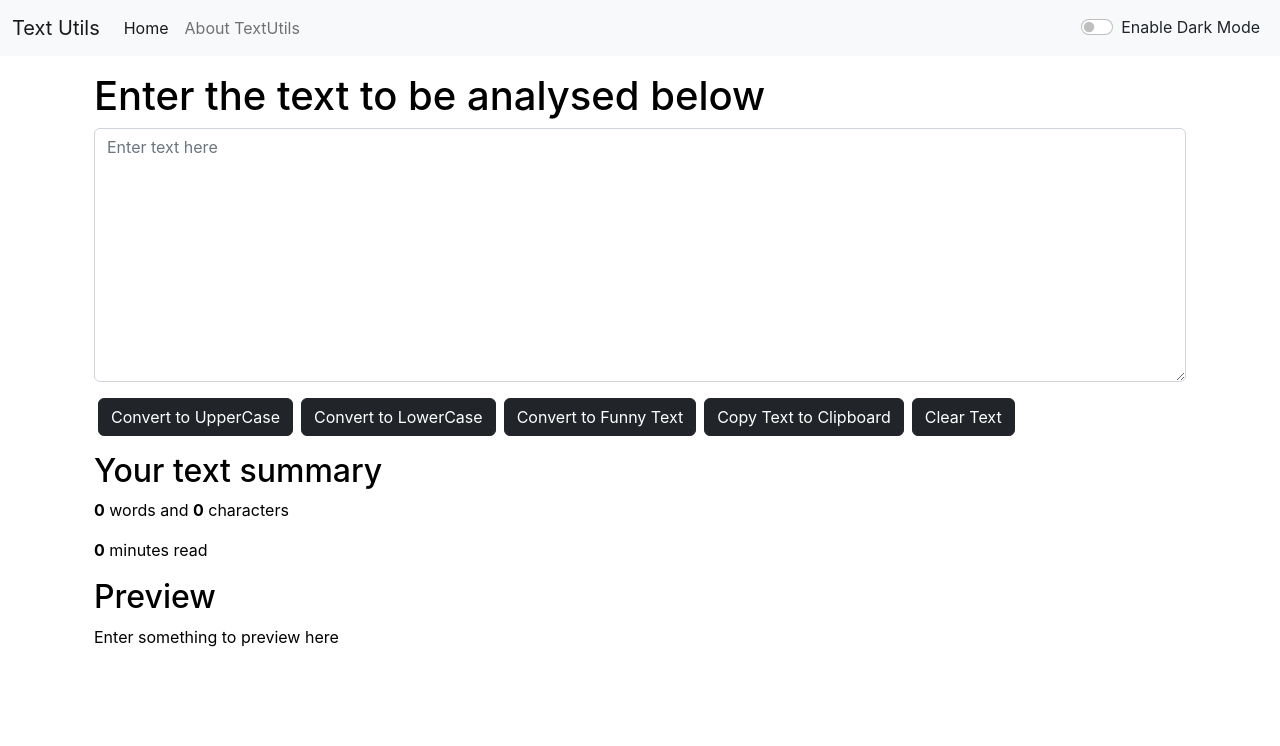
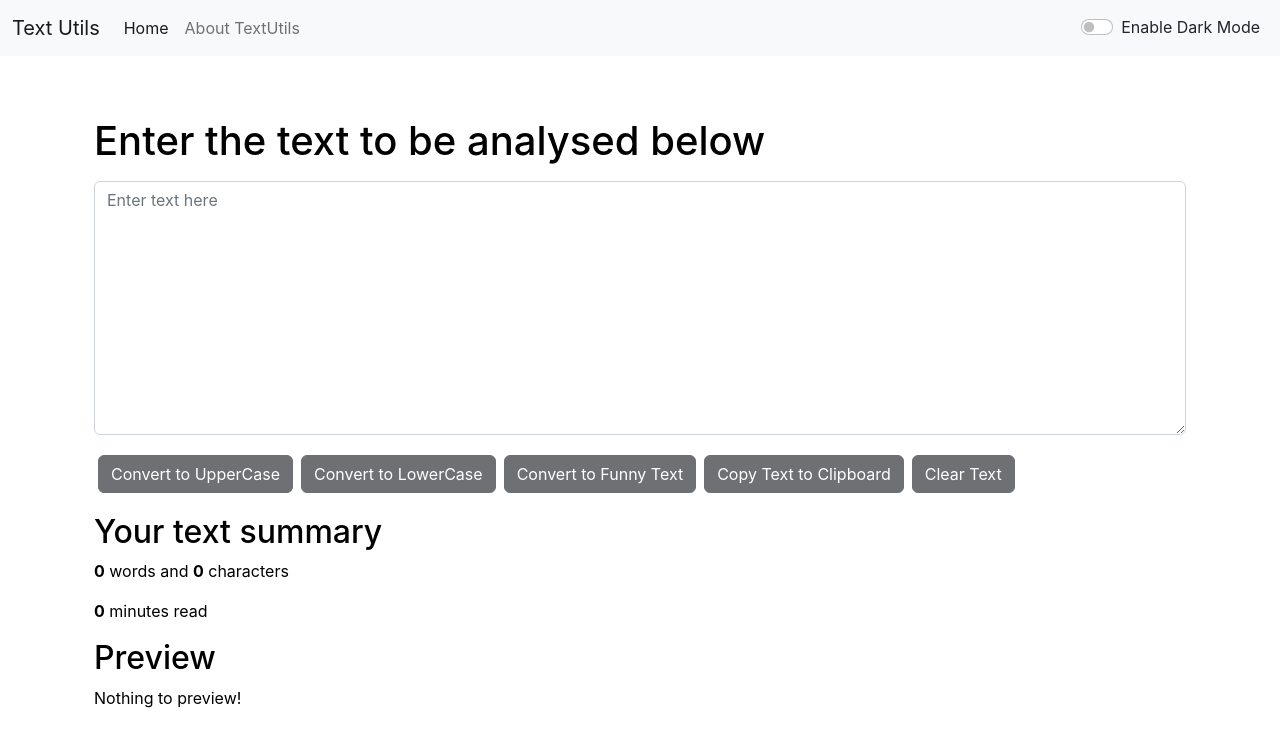
Before and after one commit to NiharPhansalkar/React-Text-Utils, a React (Create React App) app: page / in a window 1280 px wide. Shown: the top 746 px of the page. Built offline with nearby package versions, Linux system fonts and the light colour scheme.

Commit message:
fixed cls, disabled buttons for no inputs, final touches

```diff
--- a/src/Components/About.js
+++ b/src/Components/About.js
@@ -1,31 +1,39 @@
 import React from 'react'
 
 export default function About(props) {
+  let myStyle = {
+    color: props.mode==='light' ? '#343a40' : 'white',
+    backgroundColor: props.mode==='light' ? 'white' : '#343a40',
+    border: '1px solid',
+    borderColor: props.mode==='light' ? '#343a40' : 'white',
+  };
+
   return (
-    <div className='container'>
+    <div className='container' style={{color: props.mode==='light' ? '#343a40' : 'white'}}>
         <h1 className='my-3'>About Us</h1>
         <div className="accordion" id="accordionExample">
-          <div className="accordion-item">
+          <div className="accordion-item" style={myStyle}>
             <h2 className="accordion-header" id="headingOne">
-              <button className="accordion-button" type="button" data-bs-toggle="collapse" data-bs-target="#collapseOne" aria-expanded="true" aria-controls="collapseOne">
+              <button className="accordion-button" type="button" data-bs-toggle="collapse" data-bs-target="#collapseOne" aria-expanded="true" aria-controls="collapseOne" style={myStyle}>
                 Creator
               </button>
             </h2>
             <div id="collapseOne" className="accordion-collapse collapse show" aria-labelledby="headingOne" data-bs-parent="#accordionExample">
-              <div className="accordion-body">
+              <div className="accordion-body" style={myStyle}>
                 <strong>Creator: </strong> This text utils has been created by Nihar Phansalkar. Thank you for using this text util! I hope you enjoyed it :D. Check out my <a href='https://github.com/NiharPhansalkar' target="_blank" rel="noreferrer">GitHub</a> page for more projects.
               </div>
             </div>
           </div>
-          <div className="accordion-item">
+          <div className="accordion-item" style={myStyle}>
             <h2 className="accordion-header" id="headingThree">
-              <button className="accordion-button collapsed" type="button" data-bs-toggle="collapse" data-bs-target="#collapseThree" aria-expanded="false" aria-controls="collapseThree">
+              <button className="accordion-button collapsed" type="button" data-bs-toggle="collapse" data-bs-target="#collapseThree" aria-expanded="false" aria-controls="collapseThree" style={myStyle}>
                 Text Utils info
               </button>
             </h2>
             <div id="collapseThree" className="accordion-collapse collapse" aria-labelledby="headingThree" data-bs-parent="#accordionExample">
-              <div className="accordion-body">
-                This is one of the first react based project that I have created. The CSS to be completely honest is credits to <a href='https://getbootstrap.com/' target="_blank" rel="noreferrer">BootStrap</a>. The rest is React working its JSX magic. It was extremely fun building this project, and hopefully react continues to be a blast!
+              <div className="accordion-body" style={myStyle}>
+                TextUtils allows you to analyse your text quickly and efficiently. It is completely free to use and is browser compatible.<br></br>
+                This is one of the first react based project that I have created. The CSS is credits to <a href='https://getbootstrap.com/' target="_blank" rel="noreferrer">BootStrap</a>. The rest is React working its JSX magic! It was extremely fun building this project, and hopefully developing in react continues to be a blast!
               </div>
             </div>
           </div>
--- a/src/Components/Alert.js
+++ b/src/Components/Alert.js
@@ -6,11 +6,13 @@ function Alert(props) {
   };
 
   return (
-    props.alert && <div className={`alert alert-${props.alert.type} alert-dismissible fade show`} role="alert">
-      <strong>
-        {capitalize(props.alert.type)}!{" "}
-      </strong>
-        {props.alert.msg}
+    <div style={{height: '45px'}}>
+      {props.alert && <div className={`alert alert-${props.alert.type} alert-dismissible fade show`} role="alert">
+        <strong>
+          {capitalize(props.alert.type)}!{" "}
+        </strong>
+          {props.alert.msg}
+      </div>}
     </div>
   );
 }
--- a/src/Components/NavBar.js
+++ b/src/Components/NavBar.js
@@ -29,10 +29,10 @@ export default function Nav(props) {
                 <Link className="nav-link" to="/about">{props.aboutText}</Link>
               </li>
             </ul>
-          </div>
-          <div className={`form-check form-switch mx-2 text-${props.mode==='light' ? 'dark' : 'light'}`}>
-            <input className="form-check-input" type="checkbox" onClick={props.toggleMode} role="switch" id="flexSwitchCheckDefault" />
-            <label className="form-check-label" htmlFor="flexSwitchCheckDefault">Enable {props.mode==='light' ? 'Dark' : 'Light'} Mode</label>
+            <div className={`form-check form-switch mx-2 text-${props.mode==='light' ? 'dark' : 'light'}`}>
+              <input className="form-check-input" type="checkbox" onClick={props.toggleMode} role="switch" id="flexSwitchCheckDefault" />
+              <label className="form-check-label" htmlFor="flexSwitchCheckDefault">Enable {props.mode==='light' ? 'Dark' : 'Light'} Mode</label>
+            </div>
           </div>
         </div>
       </nav>
--- a/src/Components/TextForm.js
+++ b/src/Components/TextForm.js
@@ -18,17 +18,7 @@ export default function TextForm(props) {
     }
     // Return length of word
     const wordVal = (givenText) => {
-        if (givenText === "") {
-            return 0;
-        }
-        else {
-            if (givenText.charAt(givenText.length - 1) === " ") {
-                return text.split(" ").length - 1;
-            }
-            else {
-                return text.split(" ").length;
-            }
-        }
+        return text.split(" ").filter(value => value !== "").length;
     }
     // Handle funny text
     const handleFunnyClick = () => {
@@ -54,6 +44,7 @@ export default function TextForm(props) {
         const myText = document.getElementById("myBox");
         myText.select();
         navigator.clipboard.writeText(myText.value);
+        document.getSelection().removeAllRanges();
         props.alert("Copied text to clipboard!", "success");
     }
 
@@ -64,7 +55,7 @@ export default function TextForm(props) {
     return(
         <>
             <div className='container' style = {{color: props.mode==='light' ? 'black' : 'white'}}>
-                <h1>{props.heading}</h1>
+                <h1 className="mb-3">{props.heading}</h1>
                 <div className="mb-3">
                   <textarea
                     className="form-control"
@@ -79,18 +70,18 @@ export default function TextForm(props) {
                     }}
                 ></textarea>
                 </div>
-                <button className="btn btn-dark mx-1" onClick={handleUpClick}>Convert to UpperCase</button>
-                <button className="btn btn-dark mx-1" onClick={handleLowClick}>Convert to LowerCase</button>
-                <button className="btn btn-dark mx-1" onClick={handleFunnyClick}>Convert to Funny Text</button>
-                <button className="btn btn-dark mx-1" onClick={handleCopyClick}>Copy Text to Clipboard</button>
-                <button className="btn btn-dark mx-1" onClick={handleClearClick}>Clear Text</button>
+                <button disabled={text.split(" ").filter(value => value !== "").length === 0} className="btn btn-dark mx-1 my-1" onClick={handleUpClick}>Convert to UpperCase</button>
+                <button disabled={text.split(" ").filter(value => value !== "").length === 0} className="btn btn-dark mx-1 my-1" onClick={handleLowClick}>Convert to LowerCase</button>
+                <button disabled={text.split(" ").filter(value => value !== "").length === 0} className="btn btn-dark mx-1 my-1" onClick={handleFunnyClick}>Convert to Funny Text</button>
+                <button disabled={text.split(" ").filter(value => value !== "").length === 0} className="btn btn-dark mx-1 my-1" onClick={handleCopyClick}>Copy Text to Clipboard</button>
+                <button disabled={text.split(" ").filter(value => value !== "").length === 0} className="btn btn-dark mx-1 my-1" onClick={handleClearClick}>Clear Text</button>
             </div>
             <div className="container my-3" style = {{color: props.mode==='light' ? 'black' : 'white'}}>
                 <h2>Your text summary</h2>
                 <p><b>{wordVal(text)}</b> words and <b>{text.length}</b> characters</p>
                 <p><b>{(wordVal(text) * 0.0032).toPrecision(1)}</b> minutes read</p>
                 <h2>Preview</h2>
-                <p>{text.length > 0 ? text.slice(0, 90) : "Enter something to preview here"}</p>
+                <p>{text.length > 0 ? text.slice(0, 90) : "Nothing to preview!"}</p>
             </div>
         </>
     );
```
